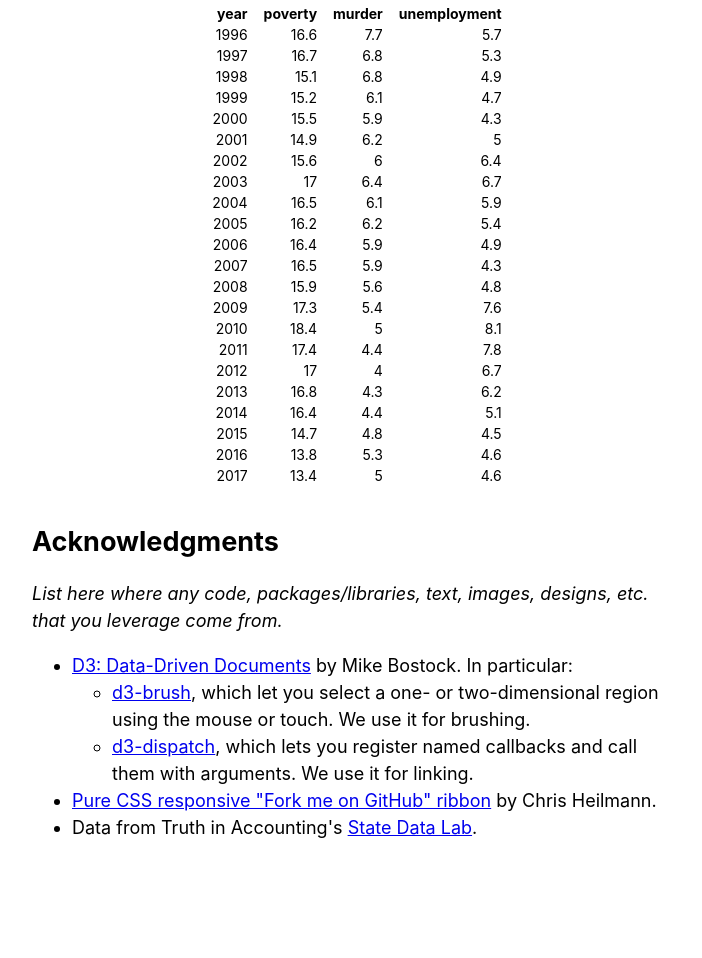
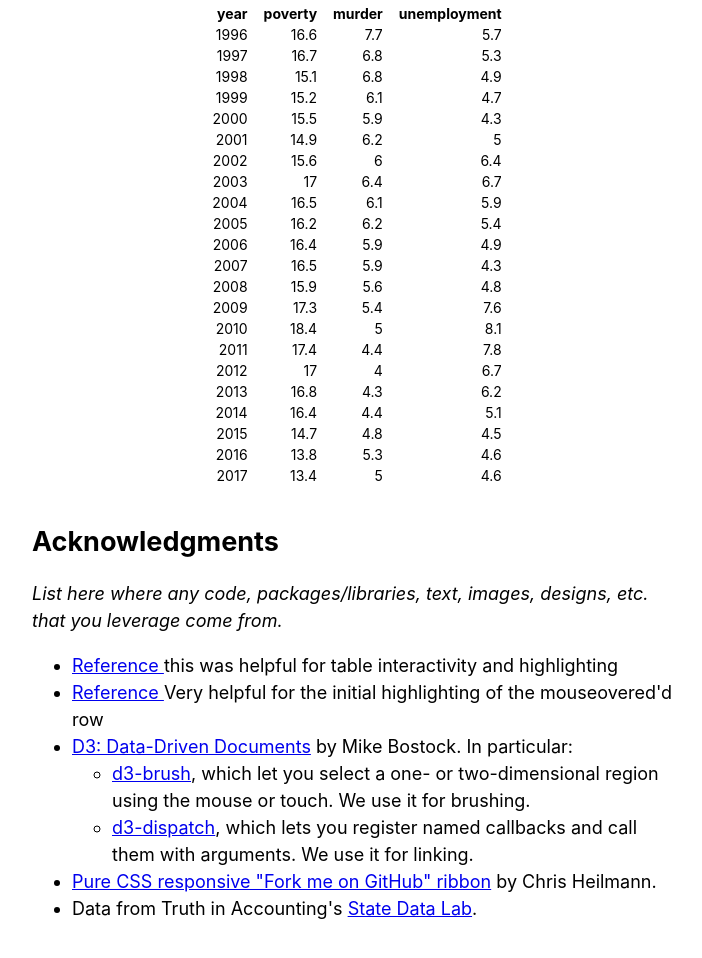
Before and after one commit to NEU-DS-4200-S20/assignment-brushing-and-linking-in-d3-jmclarney, a plain HTML site: page index.html in a window 1280 px wide. Shown: the part 1353-2311 px from the top of the page, without its empty margins (283-985 px from the left). Before the commit the page ends 2234 px from the top, so only its background shows below. Drawn offline with Linux system fonts and the light colour scheme.

Commit message:
sorry haven't a lot of trouble with these commits, had to download a bunch of times because my JS cosole wasn't working properly

```diff
--- a/index.html
+++ b/index.html
@@ -78,6 +78,8 @@
     </p>
 
     <ul>
+      <li><a href="http://bl.ocks.org/biovisualize/1223510"> Reference </a> this was helpful for table interactivity and highlighting </li>
+      <li><a href="http://bl.ocks.org/jonahwilliams/cc2de2eedc3896a3a96d"> Reference </a> Very helpful for the initial highlighting of the mouseovered'd row </li>
       <li><a href="https://d3js.org/">D3: Data-Driven Documents</a> by Mike Bostock. In particular:
         <ul>
           <li><a href="https://github.com/d3/d3-brush">d3-brush</a>, which let you select a one- or two-dimensional
--- a/js/table.js
+++ b/js/table.js
@@ -62,20 +62,21 @@ function table() {
     // HINT for brushing on the table: keep track of whether the mouse is down or up,
     // and when the mouse is down, keep track of any rows that have been mouseover'd
 
+    // HHH Highlighting functionality
+
     // adding highlight to given row
     function highlight(row) {
       d3.select(row).classed("selected", true);
     }
-
     // removing the highlight of the given row
     function highlight(row) {
       d3.select(row).classed("selected", false);
     }
-
     // remove all highlights
     function removeHighlights() {
       d3.selectAll("tr").classed("selected", false);
     }
+    // #### END HIGHLIGHTING FUNCTIONALITY #####
 
     // to track clicks
     var isMouseDown = false;
--- a/js/visualization.js
+++ b/js/visualization.js
@@ -57,7 +57,7 @@
     });
 
     // When the table is updated via brushing, tell the line chart and scatterplot
-    // same thing as above, update the scatterplot and linchart based on the table activities
+    // just update the scatterplot and linchart based on the table activities
     tableData.selectionDispatcher().on(dispatchString, function(selectedData) {
       lcYearPoverty.updateSelection(selectedData);
       spUnemployMurder.updateSelection(selectedData);
```
Also changed, not shown: 1 other file.
